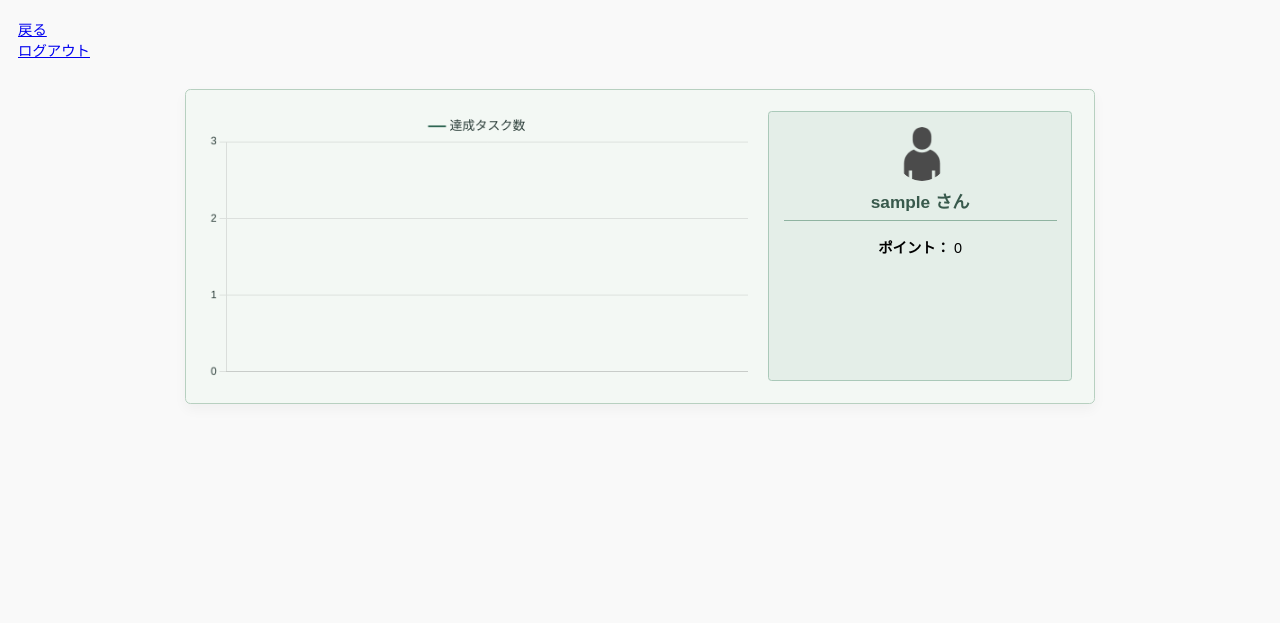
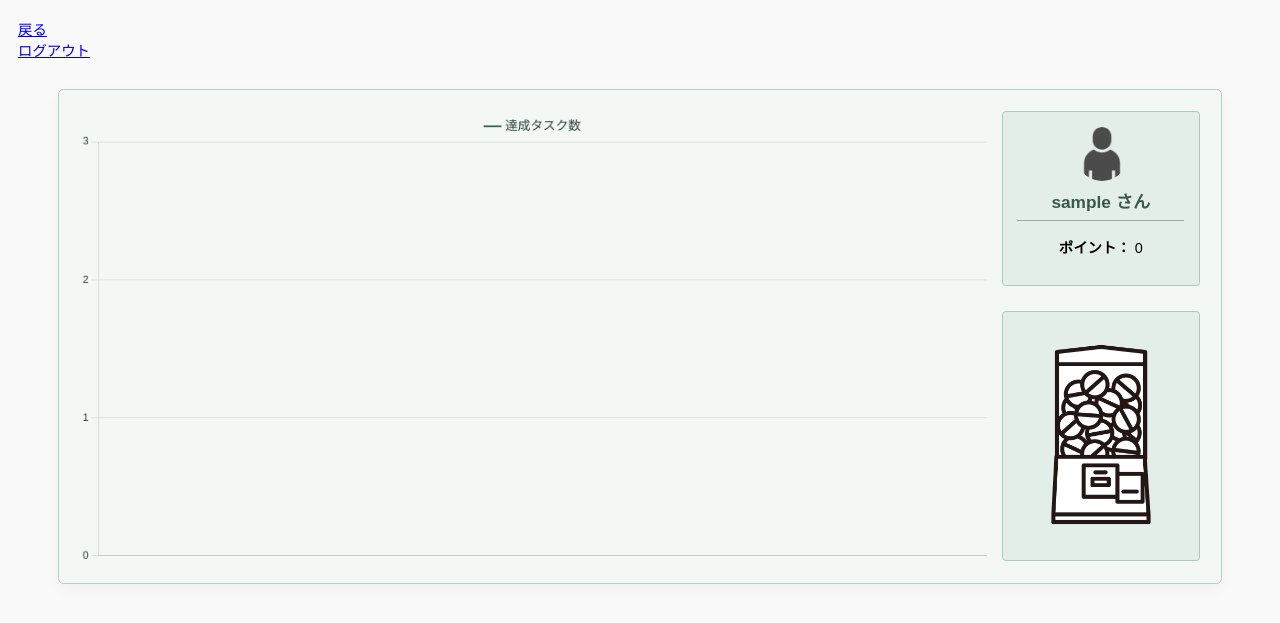
Before and after one commit to koba2264/FeelingBoost, a Flask app: page /mypage in a window 1280 px wide. Shown: the top 623 px of the page. Run offline with Flask 3, Linux system fonts and the light colour scheme; the visitor is signed in with stand-in values (Sample User, id 1); data comes from the database, SQL or seed files in the repository; data that the repository does not hold is empty; some libraries are stand-ins or nearby versions.

Commit message:
ガチャ遷移

```diff
--- a/apps/main/templates/main/index.html
+++ b/apps/main/templates/main/index.html
@@ -56,5 +56,8 @@
         </div>
     </div>
 
+    <a href="{{ url_for('main.task') }}">マイページにデータを追加します</a>
+    <a href="{{ url_for('main.task') }}">人格のデータを追加します</a>
+
     <script src="{{ url_for('static', filename='main/main.js') }}"></script>
 {% endblock %}
--- a/apps/main/templates/main/mypage.html
+++ b/apps/main/templates/main/mypage.html
@@ -12,9 +12,11 @@
     <div class="graph-and-info">
       <!-- グラフ -->
       <div class="chart-container">
-      <canvas id="myChart" width="600" height="300"></canvas>
+        <canvas id="myChart"></canvas>
       </div>
 
+      <!-- 右側：info + gacha -->
+      <div class="right-section">
         <!-- 画像と情報 -->
         <div class="user-info">
           <img src="{{ url_for('main.profile_image') }}" alt="プロフィール画像" class="myimage">
@@ -23,8 +25,16 @@
             <p><strong>ポイント：</strong> {{ point }}</p>
           </div>
         </div>
+
+        <!-- ガチャ画像 -->
+        <div class="gacha">
+          <img id="gacha_image" src="{{ url_for('static', filename='main/gacha.png') }}">
         </div>
       </div>
+    </div>
+  </div>
+
+
 
 
   <script>
--- a/apps/main/views.py
+++ b/apps/main/views.py
@@ -23,12 +23,36 @@ main = Blueprint(
 def task():
     task1 = TaskHistory(
         user_id='b7f09824-9d2f-4ce3-b2f9-7f5553ebf529',
-        task1=1,
-        task2=1,
+        task1=0,
+        task2=0,
         task3=0,
         date=datetime.strptime('2025-06-16', '%Y-%m-%d').date()
     )
+    task2 = TaskHistory(
+        user_id='b7f09824-9d2f-4ce3-b2f9-7f5553ebf529',
+        task1=0,
+        task2=1,
+        task3=0,
+        date=datetime.strptime('2025-06-17', '%Y-%m-%d').date()
+    )
+    task3 = TaskHistory(
+        user_id='b7f09824-9d2f-4ce3-b2f9-7f5553ebf529',
+        task1=1,
+        task2=1,
+        task3=1,
+        date=datetime.strptime('2025-06-18', '%Y-%m-%d').date()
+    )
+    task4 = TaskHistory(
+        user_id='b7f09824-9d2f-4ce3-b2f9-7f5553ebf529',
+        task1=0,
+        task2=0,
+        task3=1,
+        date=datetime.strptime('2025-06-19', '%Y-%m-%d').date()
+    )
     db.session.add(task1)
+    db.session.add(task2)
+    db.session.add(task3)
+    db.session.add(task4)
     db.session.commit()
     return render_template('main/test.html')
 
--- a/apps/static/main/mypage_style.css
+++ b/apps/static/main/mypage_style.css
@@ -3,7 +3,8 @@
   border: 1px solid #b7d0c0;
   border-radius: 6px;
   padding: 1.5rem;
-  max-width: 960px;
+  width: 90%;
+  height: 500px;
   margin: 2rem auto;
   box-shadow: 0 6px 14px rgba(0, 0, 0, 0.04);
 }
@@ -11,15 +12,30 @@
 .graph-and-info {
   display: flex;
   justify-content: space-between;
-  gap: 1rem; /* グラフとユーザー情報の間隔を縮めたいならここ調整 */
+  height: 500px;
+  gap: 1rem;
 }
 
 .chart-container {
-  flex: 2;
+  flex: 3.5;
+  height: 100%;
+}
+
+#myChart {
+  width: 100%;
+  height: 100%;
+}
+
+.right-section {
+  flex: 1;
+  max-width: 220px; /* コンパクト化のための幅制限のみキープ */
+  display: flex;
+  flex-direction: column;
+  justify-content: space-between;
+  height: 100%;
 }
 
 .user-info {
-  flex: 1;
   display: flex;
   flex-direction: column;
   align-items: center;
@@ -28,6 +44,7 @@
   border: 1px solid #aac9b9;
   border-radius: 4px;
   padding: 1rem;
+  height: auto;
 }
 
 .myimage {
@@ -49,3 +66,15 @@
   border-bottom: 1px solid #8fb3a1;
   padding-bottom: 0.5rem;
 }
+
+.gacha {
+  padding: 0.5rem;
+  background-color: #e4eee8;
+  border: 1px solid #aac9b9;
+  border-radius: 4px;
+}
+
+#gacha_image {
+  width: 100%;
+  height: auto;
+}
```
Also changed, not shown: apps/static/main/gacha.png (added). Lines whose indentation alone changed are shown as unchanged.
